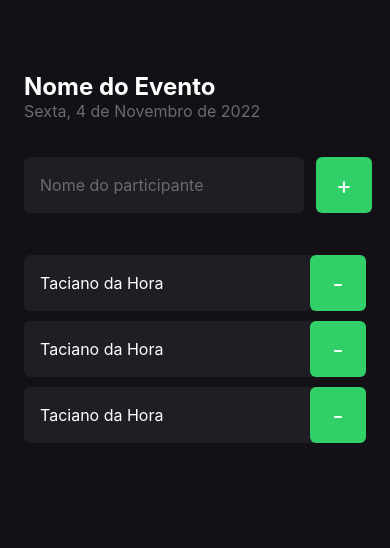
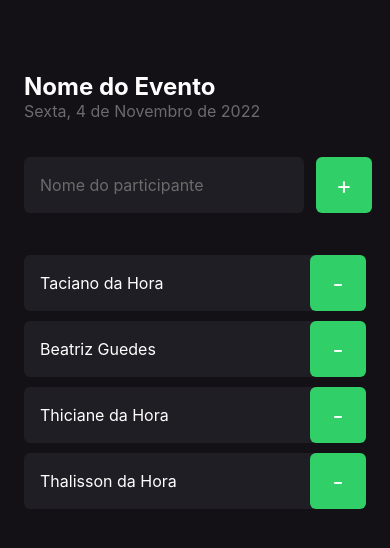
Before and after one commit to taciodev/imhere, a React Native app: screen / in a window 390 px wide. Shown: the top 548 px of the page. Built offline with nearby package versions, Linux system fonts and the light colour scheme.

Commit message:
feat: exibindo participantes

```diff
--- a/src/components/Button/index.tsx
+++ b/src/components/Button/index.tsx
@@ -3,11 +3,11 @@ import { Text, TouchableOpacity } from 'react-native'
 
 import { styles } from './styles'
 
-interface ButtonProps {
+interface Props {
   children: React.ReactNode;
 }
 
-export function Button({ children }: ButtonProps) {
+export function Button({ children }: Props) {
   return (
     <TouchableOpacity style={styles.button}>
       <Text style={styles.buttonText}>
--- a/src/components/Participant/index.tsx
+++ b/src/components/Participant/index.tsx
@@ -4,10 +4,14 @@ import { Button } from '../Button';
 
 import { styles } from './styles';
 
-export function Participant() {
+interface Props {
+  name: string;
+}
+
+export function Participant({ name }: Props) {
   return (
     <View style={styles.container}>
-      <Text style={styles.name}>Taciano da Hora</Text>
+      <Text style={styles.name}>{name}</Text>
       <Button>
         -
       </Button>
--- a/src/screens/Home/index.tsx
+++ b/src/screens/Home/index.tsx
@@ -7,7 +7,7 @@ import { Participant } from "../../components/Participant";
 import { styles } from "./styles";
 
 export function Home() {
-  const [participant, setParticipant] = React.useState([]);
+  const [participant, setParticipant] = React.useState(["Taciano da Hora", "Beatriz Guedes", "Thiciane da Hora", "Thalisson da Hora"]);
 
   const handleParticipantAdd = () => {
     console.log("Clicou no botão!");
@@ -31,9 +31,9 @@ export function Home() {
         </Button>
       </View>
 
-      <Participant />
-      <Participant />
-      <Participant />
+      {participant.map((name) => (
+        <Participant key={name} name={name} />
+      ))}
     </View>
   );
 }
```
